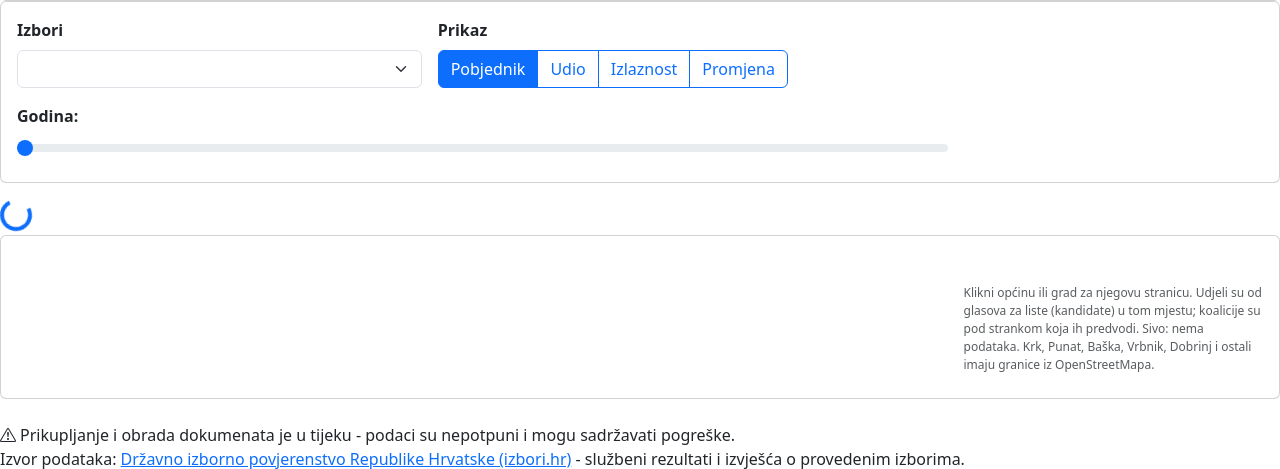
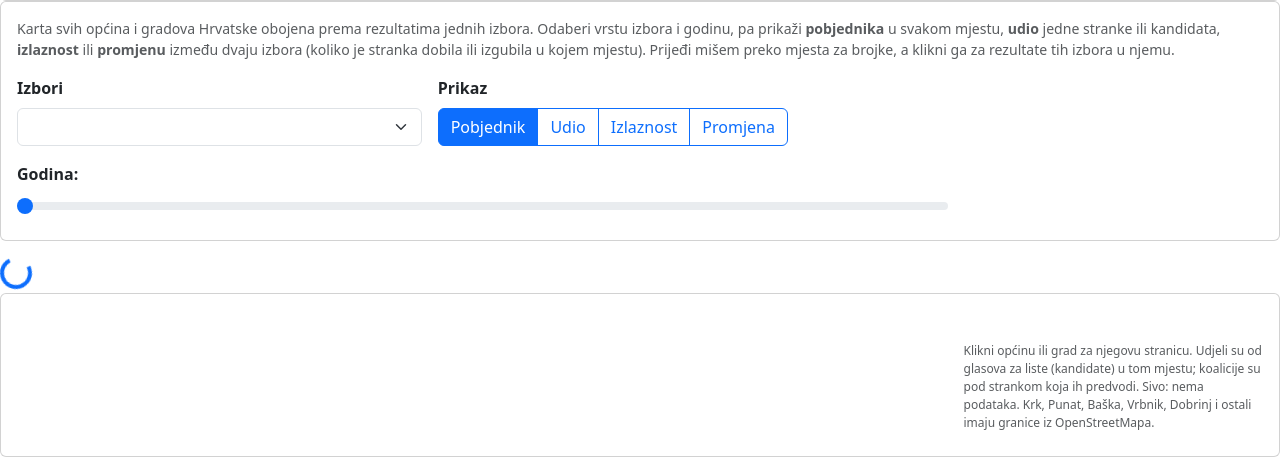
Before and after one commit to stjepanmudronja/projekt-izbori, a Python web app: template templates/index.html in a window 1280 px wide. Shown: the part 4337-4806 px from the top of the page. Run offline with Jinja, Linux system fonts and the light colour scheme; the template is opened without the code that fills it, so the values that code supplies are empty; some libraries are stand-ins or nearby versions.

Commit message:
Karta općina: a short description of what the page can do
Co-Authored-By: Claude Opus 5.5 <noreply@anthropic.com>

```diff
--- a/templates/index.html
+++ b/templates/index.html
@@ -751,6 +751,13 @@
         <!-- Municipality map: every općina/grad coloured by an election's result -->
         <div id="module-analytics-map" class="module-panel">
             <div class="card search-card p-3 mb-3">
+                <p class="text-muted mb-3" style="font-size:0.88rem;">
+                    Karta svih općina i gradova Hrvatske obojena prema rezultatima jednih izbora.
+                    Odaberi vrstu izbora i godinu, pa prikaži <b>pobjednika</b> u svakom mjestu,
+                    <b>udio</b> jedne stranke ili kandidata, <b>izlaznost</b> ili <b>promjenu</b>
+                    između dvaju izbora (koliko je stranka dobila ili izgubila u kojem mjestu).
+                    Prijeđi mišem preko mjesta za brojke, a klikni ga za rezultate tih izbora u njemu.
+                </p>
                 <div class="row g-3 align-items-end">
                     <div class="col-lg-4">
                         <label class="form-label fw-semibold" for="mapKind">Izbori</label>
```
